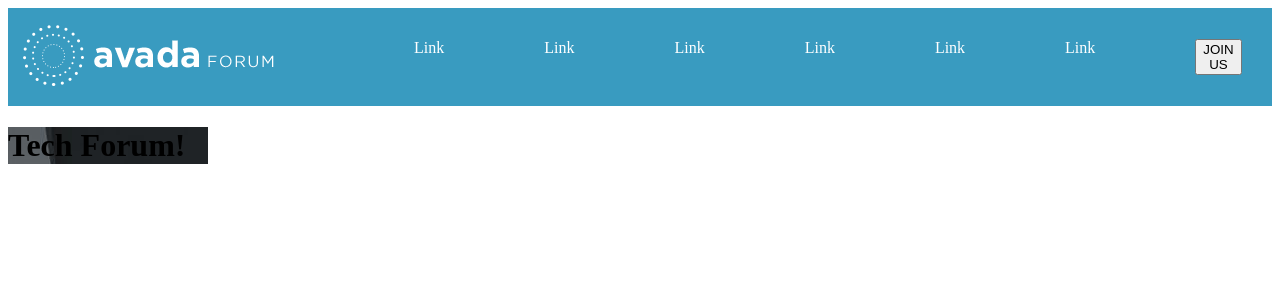
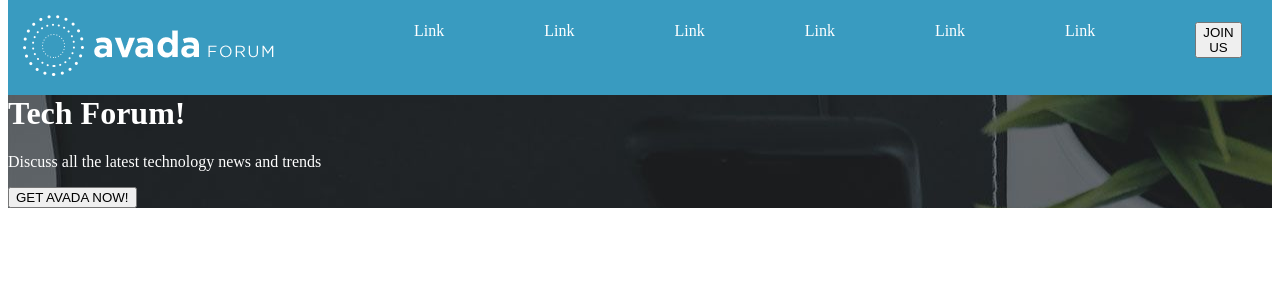
Before and after one commit to LorenzoMoccia/-proj-html-vuejs, a Vue app: page / in a window 1280 px wide. Shown: the top 300 px of the page. Built offline with nearby package versions, Linux system fonts and the light colour scheme; some icons are missing.

Commit message:
Elementi in Hero

```diff
--- a/index.html
+++ b/index.html
@@ -10,5 +10,10 @@
     <div id="app"></div>
     <script type="module" src="/src/main.js"></script>
     <script src="https://kit.fontawesome.com/your-code-number.js"></script>
+    <style>
+      *{
+        margin-top: 0 !important;
+      }
+    </style>
   </body>
 </html>
--- a/src/App.vue
+++ b/src/App.vue
@@ -16,7 +16,5 @@ export default {
 </template>
 
 <style scoped>
-*{
-  margin: 0 !important;
-}
+
 </style>
--- a/src/components/AppHeader.vue
+++ b/src/components/AppHeader.vue
@@ -64,7 +64,7 @@ ul{
 }
 
 li{
-  margin-left: 100px;
+  margin-left: 100px !important;
   color: white;
 }
 </style>
--- a/src/components/Hero.vue
+++ b/src/components/Hero.vue
@@ -10,13 +10,22 @@ export default {
 
 <template>
     <div class="hero-container">
-        <h1>Tech Forum!</h1>
+        <div class="container">
+            <h1>Tech Forum!</h1>
+            <p>Discuss all the latest technology news and trends</p>
+            <button>GET AVADA NOW!</button>
+        </div>
     </div>
 </template>
 
 <style scoped>
 .hero-container{
     background: url('../img/home_slider_bg.jpg');
-    width: 200px;
+    width: 100%;
+    color: white;
 }
+
+
+
+
 </style>
```
